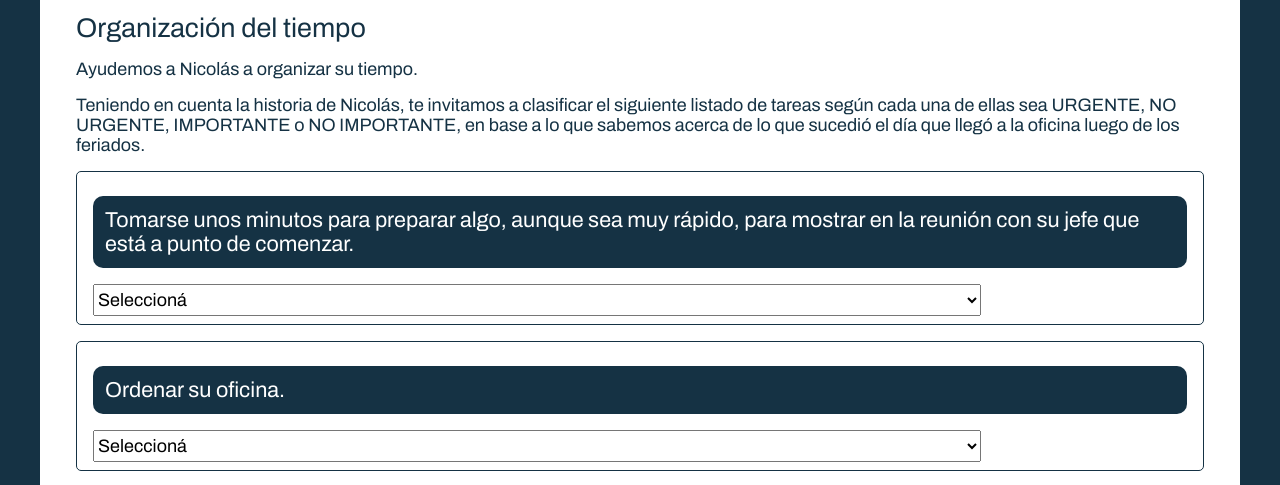
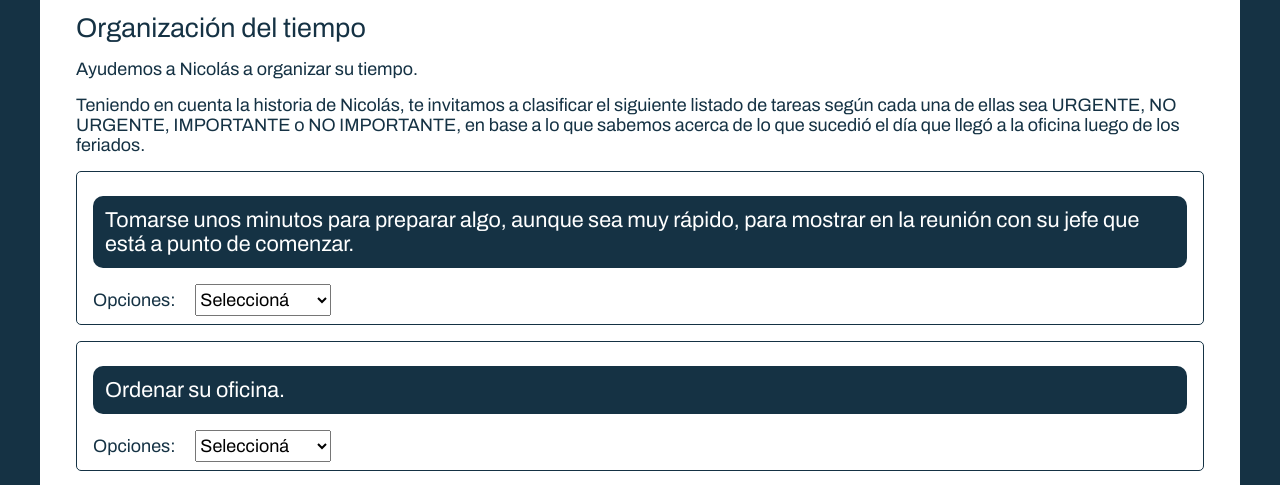
Before and after one commit to EduADistancia/HB-Actividades, a plain HTML site: page GT-OrgTiempo/index.html in a window 1280 px wide. Shown: the part 254-739 px from the top of the page. Drawn offline with nearby package versions, Linux system fonts and the light colour scheme.

Commit message:
GT-OrgTiempo Accesibilidad

```diff
--- a/GT-OrgTiempo/css/cuestionario.css
+++ b/GT-OrgTiempo/css/cuestionario.css
@@ -62,9 +62,12 @@ input {
     border-radius: 5px;
 }
 
+label {
+    margin: 0 0.5rem;
+}
+
 select {
     font-size: large;
-    width: 80%;
     height: 2rem;
     margin: 0 0.5rem;
 }
--- a/GT-OrgTiempo/js/componentes/cuestionario.js
+++ b/GT-OrgTiempo/js/componentes/cuestionario.js
@@ -30,7 +30,13 @@ function crearCuestionario(datos){
         } else if (d["Tipo"] === "Respuesta") {
 
             if (!rta) {
+                let etiqSelect = document.createElement('label');
+                etiqSelect.innerText = 'Opciones: ';
+                etiqSelect.htmlFor = pregunta;
+                divItem.append(etiqSelect);
+
                 rta = document.createElement('select');
+                rta.id = pregunta;
                 let seleccione = document.createElement('option');
                 seleccione.text = 'Seleccioná';
                 seleccione.selected = true;
```
